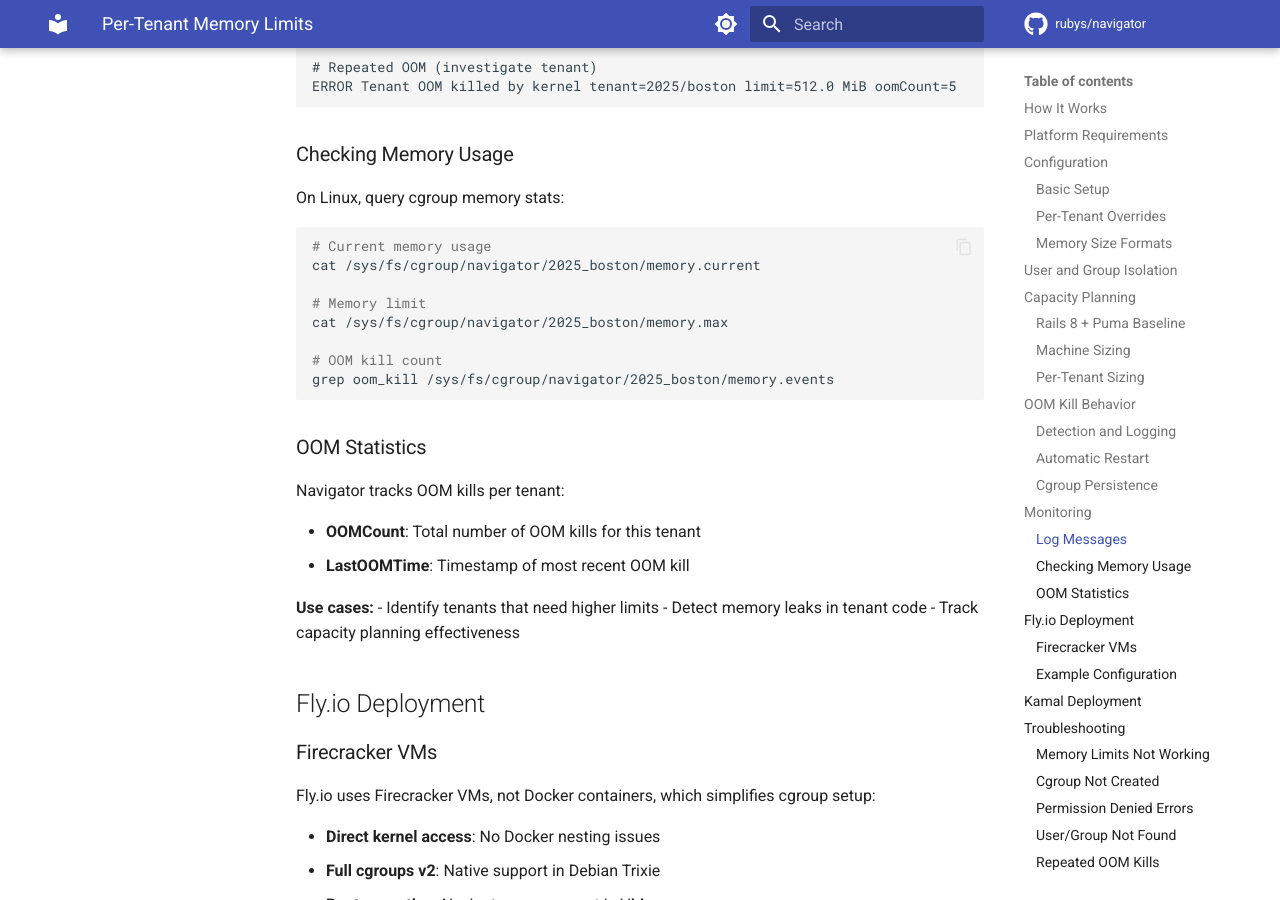
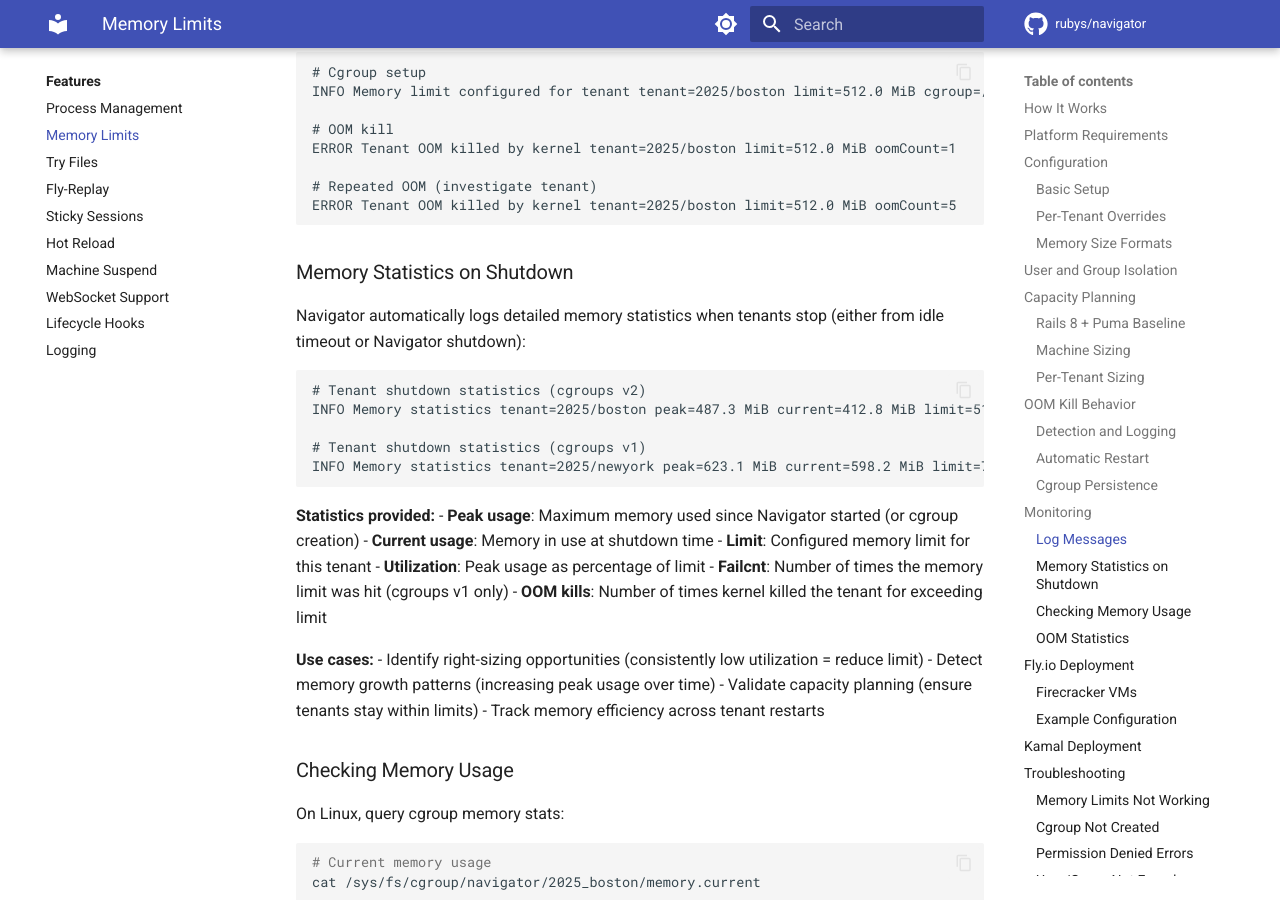
Before and after one commit to rubys/navigator, an MkDocs documentation site: the page built from docs/features/memory-limits.md, in a window 1280 px wide and 900 px high, scrolled down 4642 px. Built offline with MkDocs 1.6.1 and Material for MkDocs 9.7.7, drawn with Linux system fonts in a browser that asks for light colours; comment, search, counter and statistics services are not loaded; some of the changed text lies outside the part shown.

Commit message:
Add memory limits to documentation navigation and improve docs
Documentation Updates:
- Add Memory Limits feature page to mkdocs.yml navigation
- Add Lifecycle Hooks to mkdocs.yml navigation (was missing)
- Update features/index.md "What's New" section to v0.13.0
- Add Memory Limits section to Core Features overview
- Enhance Process Isolation section with memory and user isolation

Memory Limits Documentation Improvements:
- Document memory statistics logging on tenant shutdown
- Add support for both cgroups v1 and v2 with auto-detection
- Update platform requirements (Debian 12+, kernel versions)
- Fix memory leak detection example (use memory_profiler)
- Improve cgroups version troubleshooting

The memory-limits.md file is now fully integrated into the
documentation site and accessible from the Features menu.

🤖 Generated with [Claude Code](https://claude.com/claude-code)

Co-Authored-By: Claude <noreply@anthropic.com>

````diff
--- a/docs/features/memory-limits.md
+++ b/docs/features/memory-limits.md
@@ -15,14 +15,20 @@ Navigator uses Linux control groups (cgroups) v2 to enforce hard memory limits f
 ## Platform Requirements
 
 **Linux Only:**
-- Linux operating system with kernel 5.4+ (cgroups v2)
+- Linux operating system with kernel 4.5+ (cgroups v1) or 5.4+ (cgroups v2)
 - Navigator running as root
-- Debian Trixie (13), Ubuntu 22.04+, or equivalent
+- Debian 12+ (Bookworm), Ubuntu 22.04+, or equivalent
+- Automatic detection and support for both cgroups v1 and v2
 
 **Graceful Degradation:**
 - macOS: Configuration ignored, logged at debug level
 - Windows: Configuration ignored, logged at debug level
 - Non-root: Configuration ignored, logged at debug level
+
+**Cgroups Version Support:**
+- **cgroups v2** (preferred): Modern unified hierarchy, better resource control
+- **cgroups v1** (legacy): Supported with automatic fallback for older systems
+- Navigator automatically detects and uses the available cgroups version
 
 ## Configuration
 
@@ -203,6 +209,32 @@ ERROR Tenant OOM killed by kernel tenant=2025/boston limit=512.0 MiB oomCount=1
 # Repeated OOM (investigate tenant)
 ERROR Tenant OOM killed by kernel tenant=2025/boston limit=512.0 MiB oomCount=5
 ```
+
+### Memory Statistics on Shutdown
+
+Navigator automatically logs detailed memory statistics when tenants stop (either from idle timeout or Navigator shutdown):
+
+```log
+# Tenant shutdown statistics (cgroups v2)
+INFO Memory statistics tenant=2025/boston peak=487.3 MiB current=412.8 MiB limit=512.0 MiB utilization=95.2% failcnt=0 oomKills=0
+
+# Tenant shutdown statistics (cgroups v1)
+INFO Memory statistics tenant=2025/newyork peak=623.1 MiB current=598.2 MiB limit=768.0 MiB utilization=81.1% failcnt=2 oomKills=0
+```
+
+**Statistics provided:**
+- **Peak usage**: Maximum memory used since Navigator started (or cgroup creation)
+- **Current usage**: Memory in use at shutdown time
+- **Limit**: Configured memory limit for this tenant
+- **Utilization**: Peak usage as percentage of limit
+- **Failcnt**: Number of times the memory limit was hit (cgroups v1 only)
+- **OOM kills**: Number of times kernel killed the tenant for exceeding limit
+
+**Use cases:**
+- Identify right-sizing opportunities (consistently low utilization = reduce limit)
+- Detect memory growth patterns (increasing peak usage over time)
+- Validate capacity planning (ensure tenants stay within limits)
+- Track memory efficiency across tenant restarts
 
 ### Checking Memory Usage
 
@@ -315,22 +347,23 @@ User=root
 
 ### Cgroup Not Created
 
-Verify cgroups v2 is available:
+Check which cgroups version is available:
 
 ```bash
 # Check cgroup version
 mount | grep cgroup
 
-# Should show:
+# cgroups v2 (preferred):
 # cgroup2 on /sys/fs/cgroup type cgroup2 (rw,nosuid,nodev,noexec,relatime)
+
+# cgroups v1 (supported):
+# tmpfs on /sys/fs/cgroup type tmpfs (ro,nosuid,nodev,noexec,mode=755)
+# cgroup on /sys/fs/cgroup/memory type cgroup (rw,nosuid,nodev,noexec,relatime,memory)
 ```
 
-If using cgroups v1:
+Navigator automatically detects and uses the available version. Both v1 and v2 are fully supported.
 
-```bash
-# Upgrade to Ubuntu 22.04+, Debian 12+, or equivalent
-# cgroups v2 requires modern kernel (5.4+)
-```
+**Preference for v2**: While both versions work, cgroups v2 provides better resource control and is the modern standard. Consider upgrading to Ubuntu 22.04+, Debian 12+, or equivalent for v2 support.
 
 ### Permission Denied Errors
 
@@ -375,9 +408,14 @@ If a tenant repeatedly hits memory limit:
 
 3. **Check for memory leaks**:
    ```ruby
-   # Enable memory profiling in Rails
-   # config/environments/production.rb
-   config.middleware.use Rack::Attack
+   # Use memory profiling tools for Rails
+   # Add to Gemfile:
+   gem 'memory_profiler'
+   gem 'derailed_benchmarks'
+
+   # Profile memory in production:
+   # bundle exec derailed bundle:mem
+   # bundle exec derailed exec perf:mem
    ```
 
 ## Security Considerations
--- a/mkdocs.yml
+++ b/mkdocs.yml
@@ -101,12 +101,14 @@ nav:
   - Features:
     - features/index.md
     - Process Management: features/process-management.md
+    - Memory Limits: features/memory-limits.md
     - Try Files: features/try-files.md
     - Fly-Replay: features/fly-replay.md
     - Sticky Sessions: features/sticky-sessions.md
     - Hot Reload: features/hot-reload.md
     - Machine Suspend: features/machine-suspend.md
     - WebSocket Support: features/websocket-support.md
+    - Lifecycle Hooks: features/lifecycle-hooks.md
     - Logging: features/logging.md
   - Reference:
     - reference/index.md
````
Also changed, not shown: other parts of docs/features/memory-limits.md (+1 -1 lines), MEMORY_LIMITS_TODO.md (deleted, +0 -214 lines), docs/features/index.md (+18 -8 lines).
